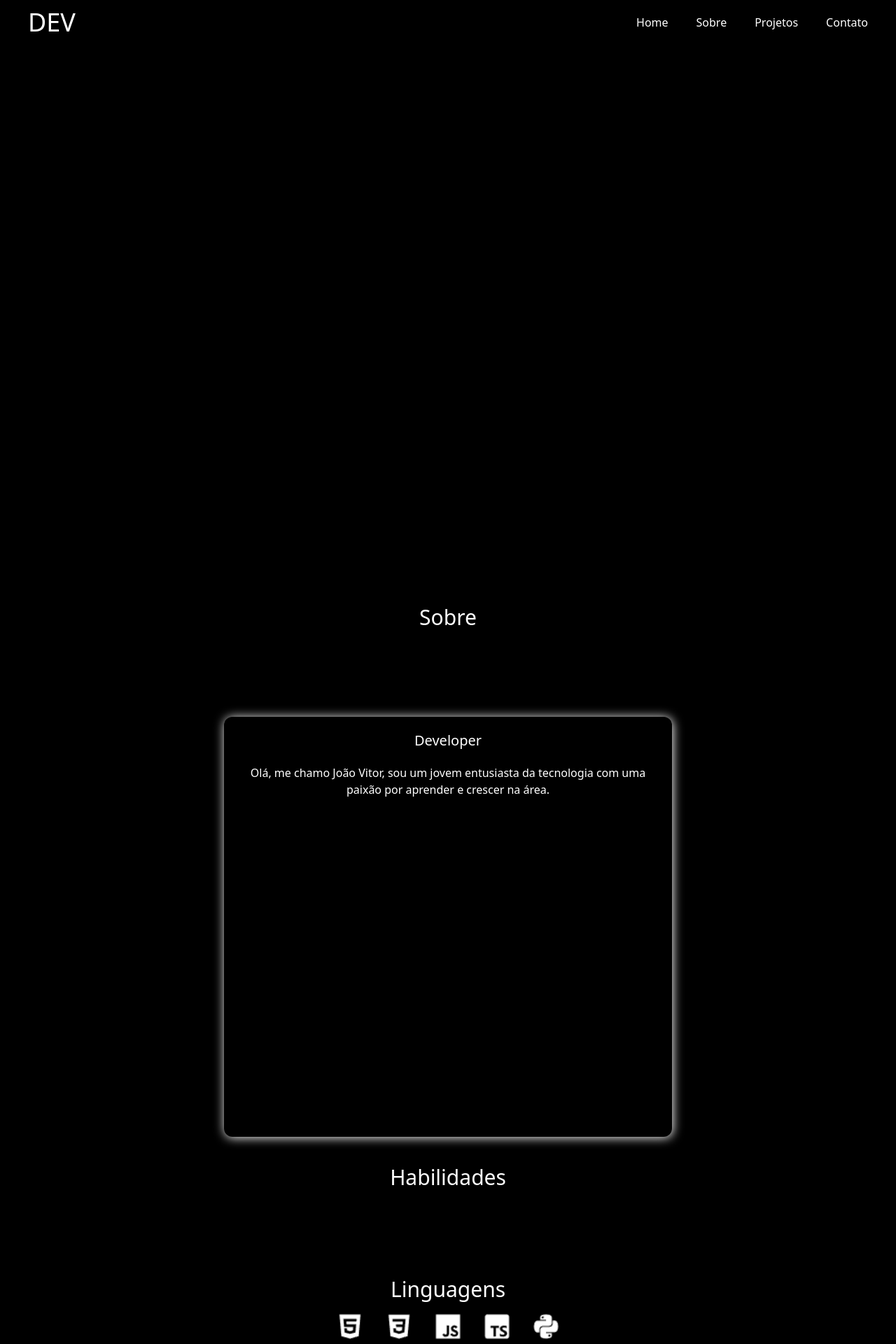
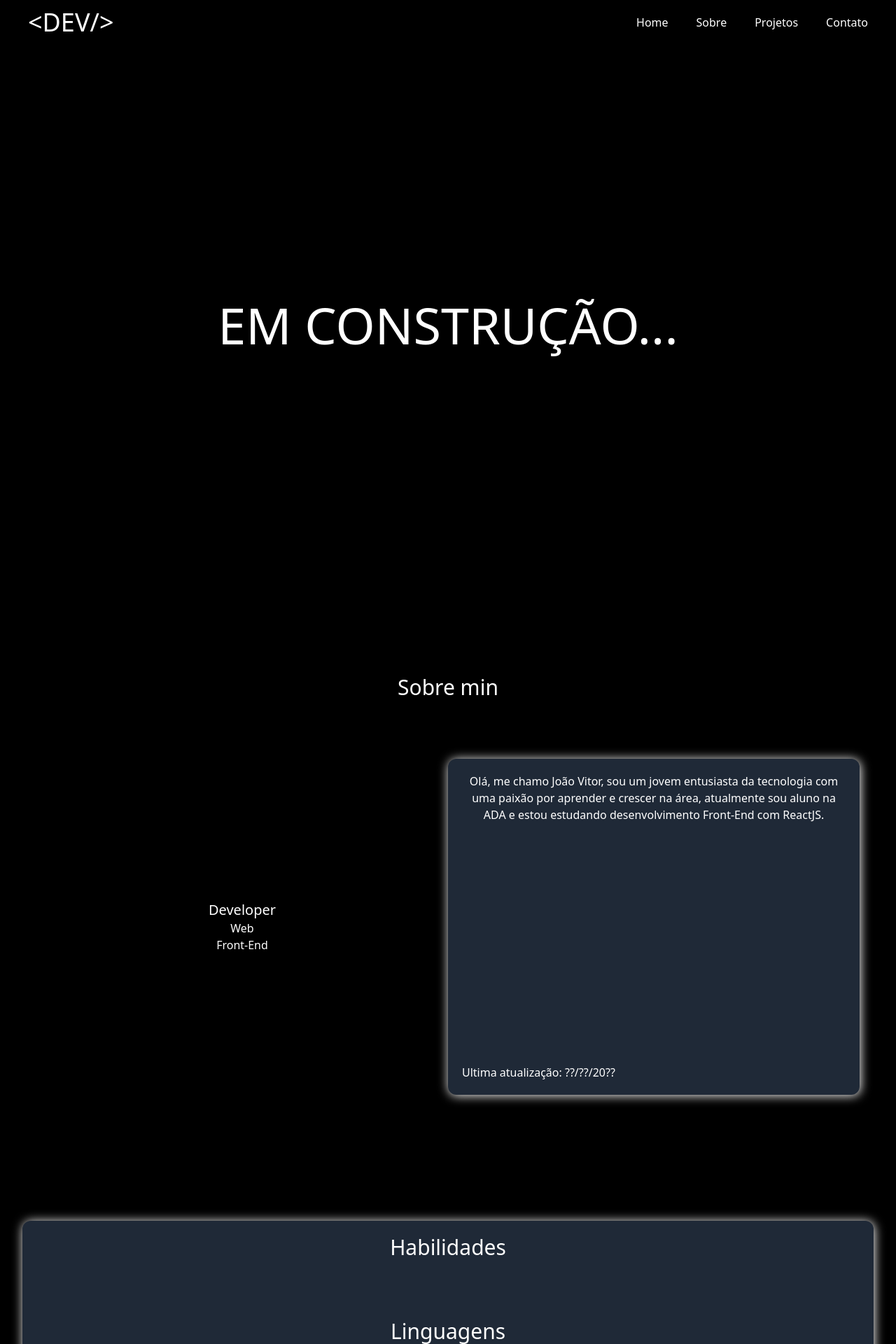
Before and after one commit to joaovitor8/portfolio-JVE, a Next.js app in the folder web/: page / in a window 1280 px wide. Shown: the top 1920 px of the page at 70% size. Built offline with nearby package versions, Linux system fonts and the light colour scheme; no server answers.

Commit message:
estilização

```diff
--- a/web/src/app/page.tsx
+++ b/web/src/app/page.tsx
@@ -1,7 +1,7 @@
 import { Animacao } from "@/components/Animacao"
-import { Sobre } from "@/components/sobre"
+import { Sobre } from "@/components/Sobre"
+import { Habilidades } from "@/components/Habilidades"
 import { Projetos } from "@/components/Projetos"
-import { Habilidades } from "@/components/Habilidades"
 
 export default function Home() {
   return (
--- a/web/src/components/Animacao.tsx
+++ b/web/src/components/Animacao.tsx
@@ -1,6 +1,8 @@
 
 export const Animacao = () => {
   return (
-    <div className="h-screen"></div>
+    <div className="h-screen flex items-center justify-center text-7xl">
+      EM CONSTRUÇÃO...
+    </div>
   )
 }
--- a/web/src/components/Footer.tsx
+++ b/web/src/components/Footer.tsx
@@ -4,7 +4,7 @@ export const Footer = () => {
   return (
     <div className="h-screen flex items-center justify-between flex-col">
       <h2 className="text-3xl">Contato</h2>
-      <div className="flex items-center justify-center h-20">
+      <div className="flex items-center justify-center h-40 w-1/2 bg-slate-800 rounded-md">
         <a href="https://twitter.com/Joao_Ezeki" target="_blank" className="hover:bg-blue-400 rounded-md p-3"> <Image src={"/twitter.png"} alt={""} height={50} width={50}/> </a>
         <a href="https://www.linkedin.com/in/joaovitorezequiel/" target="_blank" className="hover:bg-blue-600 rounded-md p-3"> <Image src={"/linkedin.png"} alt={""} height={50} width={50}/> </a>
         <a href="https://github.com/joaovitor8" target="_blank" className="hover:bg-gray-600 rounded-md p-3"> <Image src={"/github.png"} alt={""} height={50} width={50}/> </a>
--- a/web/src/components/Habilidades.tsx
+++ b/web/src/components/Habilidades.tsx
@@ -2,7 +2,8 @@ import Image from "next/image"
 
 export const Habilidades = () => {
   return (
-    <div className="h-screen flex flex-col items-center justify-between">
+    <div className="h-screen flex items-center justify-center">
+      <div className="bg-gray-800 h-4/5 w-[95%] flex flex-col items-center justify-between rounded-xl shadow-white shadow-sombraLadosIguais p-5">
         <h3 className="text-3xl">Habilidades</h3>
         <div className="h-4/5">
           <div className="flex flex-col items-center">
@@ -12,7 +13,7 @@ export const Habilidades = () => {
               <Image src={"/css3.png"} height={70} width={70} alt={""} className="hover:bg-orange-500 rounded-md p-3"/>
               <Image src={"/javascript.png"} height={70} width={70} alt={""} className="hover:bg-yellow-500 rounded-md p-3"/>
               <Image src={"/typescript.png"} height={70} width={70} alt={""} className="hover:bg-blue-600 rounded-md p-3"/>
-            <Image src={"/python.png"} height={70} width={70} alt={""} className="hover:bg-gradient-to-br from-blue-600 to-yellow-600 rounded-md p-3"/>
+              {/* <Image src={"/python.png"} height={70} width={70} alt={""} className="hover:bg-gradient-to-br from-blue-600 to-yellow-600 rounded-md p-3"/> */}
             </div>
           </div>
           <div className="flex flex-col items-center">
@@ -34,5 +35,6 @@ export const Habilidades = () => {
           </div>
         </div>
       </div>
+    </div>
   )
 }
--- a/web/src/components/Header.tsx
+++ b/web/src/components/Header.tsx
@@ -3,7 +3,7 @@ import Link from "next/link"
 export const Header = () => {
   return (
     <header className="h-16 flex items-center justify-between px-10">
-      <h1 className="text-4xl">DEV</h1>
+      <h1 className="text-4xl">&lt;DEV/&gt;</h1>
       <nav className="space-x-10">
         <Link href={""} className="hover:underline decoration-green-500">Home</Link>
         <Link href={""} className="hover:underline decoration-green-500">Sobre</Link>
--- a/web/src/components/Projetos.tsx
+++ b/web/src/components/Projetos.tsx
@@ -43,7 +43,7 @@ export const Projetos = () => {
       <div className={mostrar ? "w-full mb-5 flex flex-col items-center mt-20" : "h-3/4 w-full mb-5 flex flex-col items-center"}>
         <div className="flex flex-wrap justify-center overflow-hidden">
           {repos.map((r, key) => (
-            <div key={key} className="h-44 w-2/5 border m-1 flex flex-col justify-between">
+            <div key={key} className="h-44 w-2/5 bg-gray-800 m-1 flex flex-col justify-between">
               <div><p className="text-xl mt-2 text-center">{r.name}</p></div>
               <div><p className="px-5 text-center">{r.description}</p></div>
               <div className="h-10 flex justify-between">
--- a/web/src/components/sobre.tsx
+++ b/web/src/components/sobre.tsx
@@ -1,12 +1,19 @@
 
 export const Sobre = () => {
   return (
-    <div className="h-screen flex flex-col items-center justify-between">
-      <h2 className="text-3xl">Sobre</h2>
-      <div className="h-3/4 w-1/2 rounded-xl shadow-white shadow-sombraLadosIguais p-5 mb-10 flex flex-col">
-        <div className="flex flex-col items-center h-1/2 space-y-5">
-          <h3 className="text-xl">Developer</h3>
-          <p className="text-center">Olá, me chamo João Vitor, sou um jovem entusiasta da tecnologia com uma paixão por aprender e crescer na área.</p>
+    <div className="h-screen flex items-center justify-center">
+      <div className="h-4/5 w-[95%] flex flex-col items-center justify-between p-5">
+        <h2 className="text-3xl">Sobre min</h2>
+        <div className="h-4/5 w-full flex">
+          <div className="w-1/2 flex flex-col items-center justify-center">
+            <p className="text-xl">Developer</p>
+            <p>Web</p>
+            <p>Front-End</p>
+          </div>
+          <div className="w-1/2 flex flex-col justify-between p-5 bg-gray-800 rounded-xl shadow-white shadow-sombraLadosIguais">
+            <p className="text-center">Olá, me chamo João Vitor, sou um jovem entusiasta da tecnologia com uma paixão por aprender e crescer na área, atualmente sou aluno na ADA e estou estudando desenvolvimento Front-End com ReactJS.</p>
+            <p>Ultima atualização: ??/??/20??</p>
+          </div>
         </div>
       </div>
     </div>
--- a/web/tailwind.config.ts
+++ b/web/tailwind.config.ts
@@ -14,10 +14,20 @@ const config: Config = {
           "25%": { background: "rgb(0, 250, 0)" },
           "75%": { background: "rgb(0, 0, 250)" },
           "100%": { background: "rgb(250, 0, 0)" },
+        },
+        pisca: {
+          "0%": { "border-right-color": "3px solid rgba(204, 204, 204, 0.7)" },
+          "100%": { "border-right-color": "transparent" },
+        },
+        Escrever: {
+          "0%": {"width": "0"},
+          "50%": {"width": "5em"},
+          "100%": {"width": "11em"},
         }
       },
       animation: {
-        "rgbAnim": "RGBConfg 30s linear infinite"
+        "rgbAnim": "RGBConfg 30s linear infinite",
+        "linha": "pisca .4s steps(50) infinite normal, Escrever 3s steps(50) .5s normal both"
       },
       boxShadow: {
         "sombraLadosIguais": "1px 1px 15px"
```
Lines whose indentation alone changed are shown as unchanged.
